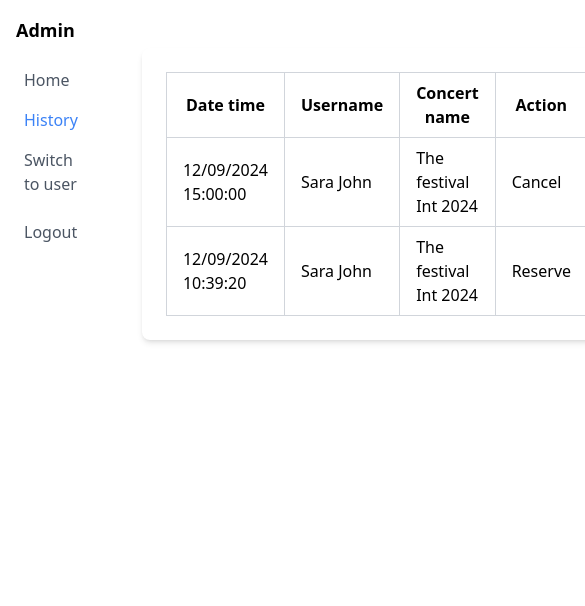
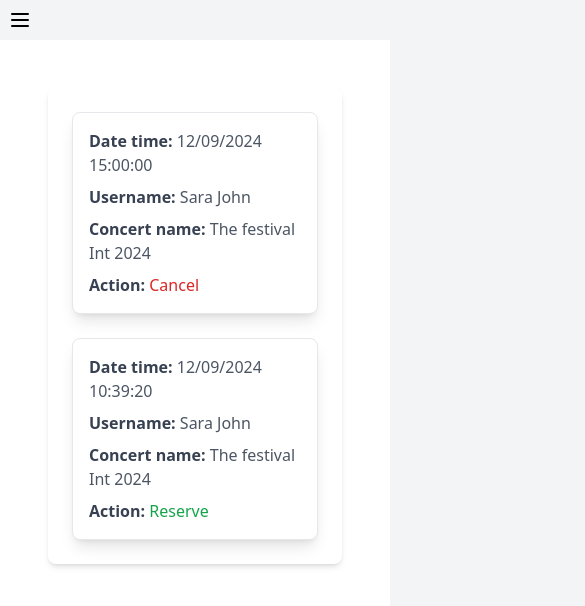
Before and after one commit to It5Me/concert-app-frontend, a Next.js app: page /pages/history in a window 390 px wide. Shown: the top 606 px of the page, 585 px wide, since content can reach past the window. Built offline with nearby package versions, Linux system fonts and the light colour scheme.

Commit message:
feat: enable mode switching and enhance responsive design support

```diff
--- a/src/app/components/Sidebar.tsx
+++ b/src/app/components/Sidebar.tsx
@@ -1,54 +1,109 @@
 'use client';
 
+import { useState, useEffect } from 'react';
 import Link from 'next/link';
-import { usePathname } from 'next/navigation';
+import { useRouter } from 'next/navigation';
 
 export default function Sidebar() {
-  const pathname = usePathname();
+  const [role, setRole] = useState<string | null>(null);
+  const [currentMode, setCurrentMode] = useState<'admin' | 'user'>('admin');
+  const [isOpen, setIsOpen] = useState(false);
+  const router = useRouter();
 
-  const isActive = (linkPath: string) => pathname === linkPath;
+  useEffect(() => {
+    const userRole = localStorage.getItem('role');
+    setRole('admin');
+    if (userRole === 'admin') {
+      setCurrentMode('admin');
+    }
+  }, []);
+
+  const toggleMode = () => {
+    setCurrentMode((prevMode) => (prevMode === 'admin' ? 'user' : 'admin'));
+    router.push('/pages/dashboard');
+  };
 
   return (
-    <aside className='w-full lg:w-64 bg-white p-4 border-b lg:border-r lg:border-b-0'>
-      <div className='text-lg font-semibold mb-6'>Admin</div>
-      <nav className='space-y-4'>
+    <>
+      <button
+        className='p-2 lg:hidden focus:outline-none'
+        onClick={() => setIsOpen(true)}
+      >
+        <svg
+          xmlns='http://www.w3.org/2000/svg'
+          className='h-6 w-6'
+          fill='none'
+          viewBox='0 0 24 24'
+          stroke='currentColor'
+        >
+          <path
+            strokeLinecap='round'
+            strokeLinejoin='round'
+            strokeWidth='2'
+            d='M4 6h16M4 12h16M4 18h16'
+          />
+        </svg>
+      </button>
+
+      {isOpen && (
+        <div
+          className='fixed inset-0 bg-black bg-opacity-50 z-40 lg:hidden'
+          onClick={() => setIsOpen(false)}
+        ></div>
+      )}
+
+      <div
+        className={`fixed inset-0 bg-white p-6 z-50 transform ${
+          isOpen ? 'translate-y-0' : '-translate-y-full'
+        } transition-transform duration-300 ease-in-out lg:translate-y-0 lg:w-64 lg:relative lg:border-r lg:inset-auto`}
+      >
+        <button
+          className='lg:hidden mb-4 focus:outline-none'
+          onClick={() => setIsOpen(false)}
+        >
+          <svg
+            xmlns='http://www.w3.org/2000/svg'
+            className='h-6 w-6'
+            fill='none'
+            viewBox='0 0 24 24'
+            stroke='currentColor'
+          >
+            <path
+              strokeLinecap='round'
+              strokeLinejoin='round'
+              strokeWidth='2'
+              d='M6 18L18 6M6 6l12 12'
+            />
+          </svg>
+        </button>
+
+        <div className='text-lg font-semibold mb-6'>
+          {currentMode === 'admin' ? 'Admin' : 'User'}
+        </div>
+
+        <nav className='flex flex-col space-y-4'>
           <Link
             href='/pages/dashboard'
-          className={`flex items-center space-x-2 ${
-            isActive('/pages/dashboard')
-              ? 'text-blue-500'
-              : 'text-gray-600 hover:text-blue-500'
-          }`}
+            className='text-gray-600 hover:text-blue-500'
           >
-          <i className='fas fa-home'></i>
-          <span>Home</span>
+            Home
           </Link>
+          {currentMode === 'admin' && (
             <Link
               href='/pages/history'
-          className={`flex items-center space-x-2 ${
-            isActive('/pages/history')
-              ? 'text-blue-500'
-              : 'text-gray-600 hover:text-blue-500'
-          }`}
+              className='text-gray-600 hover:text-blue-500'
             >
-          <i className='fas fa-history'></i>
-          <span>History</span>
+              History
             </Link>
-        <Link
-          href='#'
-          className='flex items-center space-x-2 text-gray-600 hover:text-blue-500'
-        >
-          <i className='fas fa-user'></i>
-          <span>Switch to user</span>
-        </Link>
+          )}
+
+          {role === 'admin' && (
+            <button onClick={toggleMode} className='text-gray-600 text-left'>
+              {currentMode === 'admin' ? 'Switch to user' : 'Switch to admin'}
+            </button>
+          )}
         </nav>
-      <Link
-        href='#'
-        className='mt-auto flex items-center space-x-2 text-gray-600 hover:text-blue-500 pt-6'
-      >
-        <i className='fas fa-sign-out-alt'></i>
-        <span>Logout</span>
-      </Link>
-    </aside>
+      </div>
+    </>
   );
 }
--- /dev/null
+++ b/src/app/components/StatBox.tsx
@@ -0,0 +1,19 @@
+interface StatBoxProps {
+  label: string;
+  value: number | string;
+  color: string;
+}
+
+const StatBox: React.FC<StatBoxProps> = ({ label, value, color }) => {
+  return (
+    <div
+      className={`p-6 rounded-lg shadow-lg flex flex-col items-center`}
+      style={{ backgroundColor: color }}
+    >
+      <h3 className='text-white text-lg font-semibold'>{label}</h3>
+      <span className='text-white text-4xl font-bold'>{value}</span>
+    </div>
+  );
+};
+
+export default StatBox;
--- a/src/app/layout.tsx
+++ b/src/app/layout.tsx
@@ -1,9 +1,7 @@
-import type { Metadata } from 'next';
+import Sidebar from './components/Sidebar';
+import './globals.css';
 
-import './globals.css';
-import Sidebar from './components/Sidebar';
-
-export const metadata: Metadata = {
+export const metadata = {
   title: 'Create Next App',
   description: 'Generated by create next app',
 };
@@ -15,9 +13,8 @@ export default function RootLayout({
 }) {
   return (
     <html lang='en'>
-      <body className='min-h-screen flex bg-gray-100'>
+      <body className='min-h-screen flex flex-col lg:flex-row bg-gray-100'>
         <Sidebar />
-
         <main className='flex-1 p-6 bg-white'>{children}</main>
       </body>
     </html>
--- a/src/app/pages/dashboard/page.tsx
+++ b/src/app/pages/dashboard/page.tsx
@@ -3,6 +3,7 @@
 import ConcertList from '@/app/components/ConcertList';
 import CreateConcertForm from '@/app/components/CreateConcertForm';
 import Modal from '@/app/components/Modal';
+import StatBox from '@/app/components/StatBox';
 import Tabs from '@/app/components/Tabs';
 import { useState } from 'react';
 
@@ -43,32 +44,13 @@ export default function AdminDashboard() {
     <div className='min-h-screen flex flex-col lg:flex-row bg-gray-100'>
       <main className='flex-1 p-4 md:p-6 bg-white'>
         <div className='grid grid-cols-1 sm:grid-cols-2 lg:grid-cols-3 gap-4 md:gap-6 mb-8'>
-          <div className='bg-blue-500 text-white p-4 md:p-6 rounded-lg shadow-lg flex flex-col items-center'>
-            <i className='fas fa-users text-2xl md:text-3xl'></i>
-            <h3 className='text-lg md:text-xl font-semibold mt-2 md:mt-4'>
-              Total of seats
-            </h3>
-            <span className='text-3xl md:text-4xl font-bold'>500</span>
-          </div>
-          <div className='bg-green-500 text-white p-4 md:p-6 rounded-lg shadow-lg flex flex-col items-center'>
-            <i className='fas fa-ticket-alt text-2xl md:text-3xl'></i>
-            <h3 className='text-lg md:text-xl font-semibold mt-2 md:mt-4'>
-              Reserve
-            </h3>
-            <span className='text-3xl md:text-4xl font-bold'>120</span>
-          </div>
-          <div className='bg-red-500 text-white p-4 md:p-6 rounded-lg shadow-lg flex flex-col items-center'>
-            <i className='fas fa-times-circle text-2xl md:text-3xl'></i>
-            <h3 className='text-lg md:text-xl font-semibold mt-2 md:mt-4'>
-              Cancel
-            </h3>
-            <span className='text-3xl md:text-4xl font-bold'>12</span>
-          </div>
+          <StatBox label='Total of seats' value={500} color='#1E90FF' />{' '}
+          <StatBox label='Reserve' value={120} color='#28a745' />
+          <StatBox label='Cancel' value={12} color='#f44336' />
         </div>
 
         <Tabs activeTab={activeTab} onTabChange={handleTabChange} />
 
-        <div className='p-4 md:p-6 bg-white rounded-lg shadow-md'>
         {activeTab === 'overview' && (
           <ConcertList
             concerts={concerts}
@@ -80,7 +62,6 @@ export default function AdminDashboard() {
             <CreateConcertForm />
           </div>
         )}
-        </div>
 
         <Modal
           isOpen={isModalOpen}
--- a/src/app/pages/history/page.tsx
+++ b/src/app/pages/history/page.tsx
@@ -20,30 +20,81 @@ export default function History() {
     <div className='min-h-screen flex bg-gray-100'>
       <main className='flex-1 p-6 bg-white'>
         <div className='p-6 bg-white rounded-lg shadow-md'>
+          <div className='block lg:hidden space-y-6'>
+            {historyData.map((entry, index) => (
+              <div
+                key={index}
+                className='p-4 bg-white shadow-lg rounded-lg border border-gray-200'
+              >
+                <div className='mb-2'>
+                  <span className='font-semibold text-gray-700'>
+                    Date time:
+                  </span>{' '}
+                  <span className='text-gray-600'>{entry.dateTime}</span>
+                </div>
+                <div className='mb-2'>
+                  <span className='font-semibold text-gray-700'>Username:</span>{' '}
+                  <span className='text-gray-600'>{entry.username}</span>
+                </div>
+                <div className='mb-2'>
+                  <span className='font-semibold text-gray-700'>
+                    Concert name:
+                  </span>{' '}
+                  <span className='text-gray-600'>{entry.concertName}</span>
+                </div>
+                <div>
+                  <span className='font-semibold text-gray-700'>Action:</span>{' '}
+                  <span
+                    className={`${
+                      entry.action === 'Cancel'
+                        ? 'text-red-600'
+                        : 'text-green-600'
+                    } font-medium`}
+                  >
+                    {entry.action}
+                  </span>
+                </div>
+              </div>
+            ))}
+          </div>
+
+          <div className='hidden lg:block overflow-x-auto'>
             <table className='min-w-full table-auto border-collapse border border-gray-300'>
-            <thead>
+              <thead className='bg-gray-50'>
                 <tr>
-                <th className='px-4 py-2 border border-gray-300'>Date time</th>
-                <th className='px-4 py-2 border border-gray-300'>Username</th>
-                <th className='px-4 py-2 border border-gray-300'>
+                  <th className='px-4 py-2 text-left text-sm font-medium text-gray-700 border border-gray-300'>
+                    Date time
+                  </th>
+                  <th className='px-4 py-2 text-left text-sm font-medium text-gray-700 border border-gray-300'>
+                    Username
+                  </th>
+                  <th className='px-4 py-2 text-left text-sm font-medium text-gray-700 border border-gray-300'>
                     Concert name
                   </th>
-                <th className='px-4 py-2 border border-gray-300'>Action</th>
+                  <th className='px-4 py-2 text-left text-sm font-medium text-gray-700 border border-gray-300'>
+                    Action
+                  </th>
                 </tr>
               </thead>
               <tbody>
                 {historyData.map((entry, index) => (
-                <tr key={index}>
-                  <td className='px-4 py-2 border border-gray-300'>
+                  <tr key={index} className='bg-white hover:bg-gray-100'>
+                    <td className='px-4 py-2 text-sm text-gray-600 border border-gray-300'>
                       {entry.dateTime}
                     </td>
-                  <td className='px-4 py-2 border border-gray-300'>
+                    <td className='px-4 py-2 text-sm text-gray-600 border border-gray-300'>
                       {entry.username}
                     </td>
-                  <td className='px-4 py-2 border border-gray-300'>
+                    <td className='px-4 py-2 text-sm text-gray-600 border border-gray-300'>
                       {entry.concertName}
                     </td>
-                  <td className='px-4 py-2 border border-gray-300'>
+                    <td
+                      className={`px-4 py-2 text-sm ${
+                        entry.action === 'Cancel'
+                          ? 'text-red-600'
+                          : 'text-green-600'
+                      } font-medium border border-gray-300`}
+                    >
                       {entry.action}
                     </td>
                   </tr>
@@ -51,6 +102,7 @@ export default function History() {
               </tbody>
             </table>
           </div>
+        </div>
       </main>
     </div>
   );
```
Lines whose indentation alone changed are shown as unchanged.
